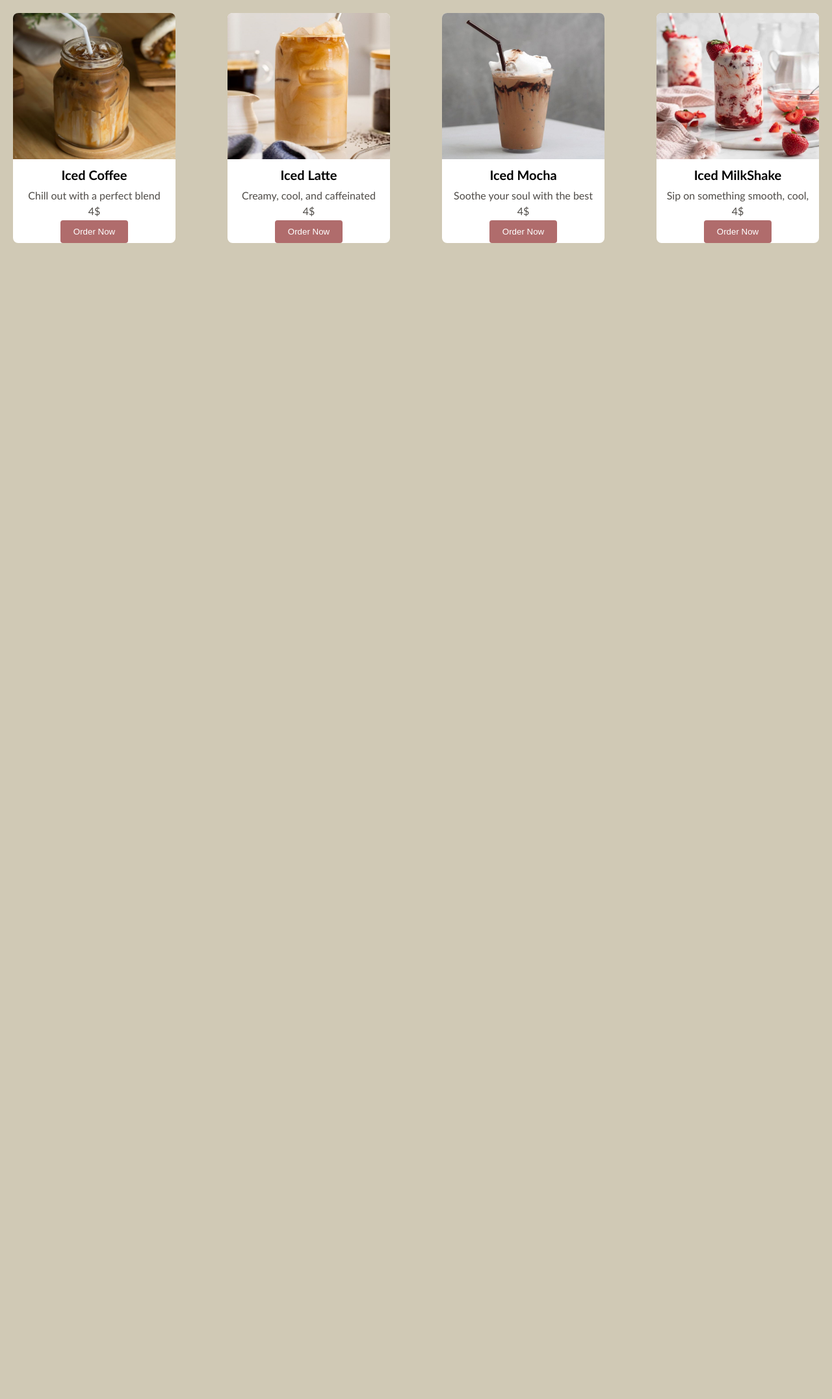
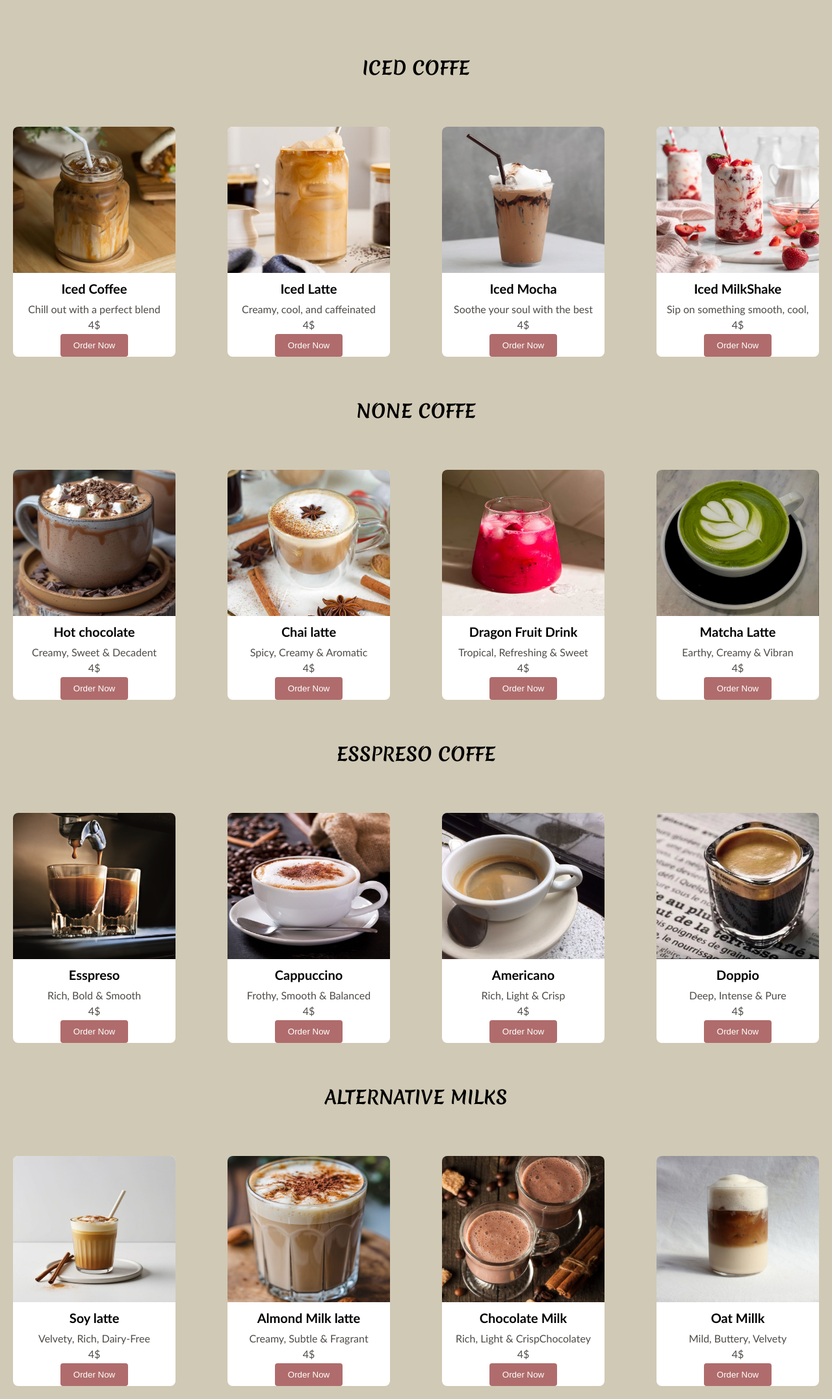
Before and after one commit to OrgesaBerisha/Projekti-Web-Dizajne, a PHP site: page /menu.html in a window 1280 px wide. Shown: the part 206-2359 px from the top of the page at 65% size. Before the commit the page ends 580 px from the top, so only its background shows below. Run offline with PHP 8.4, Linux system fonts and the light colour scheme.

Commit message:
menu html dhe css

```diff
--- a/css/menu.css
+++ b/css/menu.css
@@ -15,6 +15,9 @@
       color: black;
       margin-bottom: 30px;
       font-family: 'Merienda', cursive;
+      padding: 40px 0;
+
+
    }
 
    /* Flexbox Layout for Menu Items */
--- a/menu.html
+++ b/menu.html
@@ -28,6 +28,9 @@
     </header>
 
     <section class="menu">
+        <!--ICED COFFE-->
+
+        <h2>ICED COFFE</h2>
         <div class="menut">
             <div class="menu-item">
                 <img src="img/Iced Coffee.png" alt="iced-coffee">
@@ -51,7 +54,7 @@
                 <button>Order Now</button>
             </div>
             <div class="menu-item">
-                <img src="img/iced strawberry.png" alt="Iced strawberry">
+                <img src="img/iced strawberry.png" alt="iced strawberry">
                 <h3>Iced MilkShake</h3>
                 <p>Sip on something smooth, cool,</p>
                 <p>4$</p>
@@ -59,6 +62,108 @@
             </div>
 
         </div>
+        <!--NONE COFFE-->
+        <h2>NONE COFFE</h2>
+        <div class="menut">
+            <div class="menu-item">
+                <img src="img/hot choclate2 .png" alt="Hot chocolate">
+                <h3>Hot chocolate</h3>
+                <p>Creamy, Sweet & Decadent</p>
+                <p>4$</p>
+                <button>Order Now</button>
+            </div>
+            <div class="menu-item">
+                <img src="img/chai latte3.png" alt="Chai latte">
+                <h3>Chai latte</h3>
+                <p>Spicy, Creamy & Aromatic</p>
+                <p>4$</p>
+                <button>Order Now</button>
+            </div>
+            <div class="menu-item">
+                <img src="img/draggonfruit drink2.png" alt="Dragon Fruit Drink">
+                <h3>Dragon Fruit Drink</h3>
+                <p>Tropical, Refreshing & Sweet</p>
+                <p> 4$</p>
+                <button>Order Now</button>
+            </div>
+            <div class="menu-item">
+                <img src="img/matcha latte3.png" alt="Matcha Latte">
+                <h3>Matcha Latte</h3>
+                <p> Earthy, Creamy & Vibran</p>
+                <p>4$</p>
+                <button>Order Now</button>
+            </div>
+
+        </div>
+        <!--ESSSPRESO COFFE-->
+        <h2> ESSPRESO COFFE </h2>
+        <div class="menut">
+            <div class="menu-item">
+                <img src="img/Esspreso.png" alt="Esspreso">
+                <h3>Esspreso</h3>
+                <p>Rich, Bold & Smooth</p>
+                <p>4$</p>
+                <button>Order Now</button>
+            </div>
+            <div class="menu-item">
+                <img src="img/cappuciono.png" alt="Cappuccino">
+                <h3>Cappuccino</h3>
+                <p>Frothy, Smooth & Balanced</p>
+                <p>4$</p>
+                <button>Order Now</button>
+            </div>
+            <div class="menu-item">
+                <img src="img/Americane.png" alt="Americano">
+                <h3> Americano</h3>
+                <p>Rich, Light & Crisp</p>
+                <p> 4$</p>
+                <button>Order Now</button>
+            </div>
+            <div class="menu-item">
+                <img src="img/doppio(double esspreso)2.png" alt="Doppio (Double esspreso)">
+                <h3>Doppio </h3>
+                <p>Deep, Intense & Pure</p>
+                <p>4$</p>
+                <button>Order Now</button>
+            </div>
+
+        </div>
+        <!--ALTERNATIVE MILKS-->
+        <h2> ALTERNATIVE MILKS</h2>
+        <div class="menut">
+            <div class="menu-item">
+                <img src="img/soy latte2.png" alt="Soy latte">
+                <h3>Soy latte</h3>
+                <p> Velvety, Rich, Dairy-Free</p>
+                <p>4$</p>
+                <button>Order Now</button>
+            </div>
+            <div class="menu-item">
+                <img src="img/almond milk latte3.png" alt="Almond Milk latte">
+                <h3>Almond Milk latte</h3>
+                <p>Creamy, Subtle & Fragrant</p>
+                <p>4$</p>
+                <button>Order Now</button>
+            </div>
+            <div class="menu-item">
+                <img src="img/choclate milk latte.png" alt="Chocolate Milk Coffe">
+                <h3> Chocolate Milk </h3>
+                <p>Rich, Light & CrispChocolatey</p>
+                <p>4$</p>
+                <button>Order Now</button>
+            </div>
+            <div class="menu-item">
+                <img src="img/oat milk late2.png" alt="Oat Millk">
+                <h3>Oat Millk </h3>
+                <p>Mild, Buttery, Velvety</p>
+                <p>4$</p>
+                <button>Order Now</button>
+            </div>
+
+        </div>
+
     </section>
+
 </body>
+
 </html>
```
